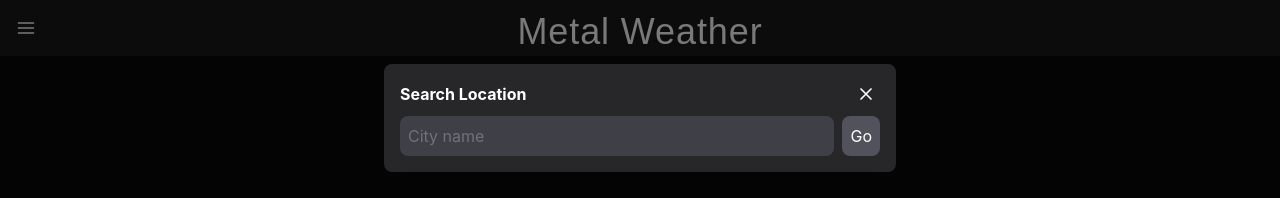
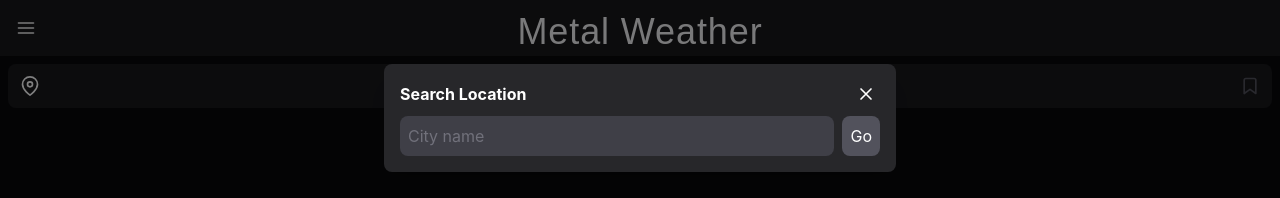
Before and after one commit to okorz001/metal-weather, a Next.js app: page / in a window 1280 px wide. Shown: the top 198 px of the page. Built offline with nearby package versions, Linux system fonts and the light colour scheme; a web font is replaced by a local one.

Commit message:
Layout fixes

```diff
--- a/src/app/layout.tsx
+++ b/src/app/layout.tsx
@@ -24,7 +24,7 @@ export default function RootLayout({
 }) {
   return (
     <html lang="en" className={jimNightshade.variable}>
-      <body className="min-w-80">
+      <body className="min-h-screen w-screen min-w-80">
         <SettingsProvider>
           <AppBar />
           {children}
--- a/src/app/page.tsx
+++ b/src/app/page.tsx
@@ -4,7 +4,7 @@ import HomeContent from "@/components/HomeContent";
 
 export default function Home() {
   return (
-    <main className="flex flex-col items-center px-2 pb-8">
+    <main className="flex flex-col px-2 pb-8">
       <Suspense fallback={<div>Loading…</div>}>
         <HomeContent />
       </Suspense>
--- a/src/components/HomeContent.tsx
+++ b/src/components/HomeContent.tsx
@@ -131,7 +131,7 @@ export default function HomeContent() {
   const location = result?.ok === true ? result.weather.displayName : null;
 
   return (
-    <div className="mt-2 w-full max-w-fit space-y-2">
+    <div className="mt-2 w-full space-y-2">
       <LocationBar
         location={location}
         onOpenModal={() => setModalOpen(true)}
--- a/src/components/LocationBar.tsx
+++ b/src/components/LocationBar.tsx
@@ -68,12 +68,12 @@ export default function LocationBar({
 
       <button
         onClick={onOpenModal}
-        className="min-w-0 flex-1 text-center text-lg font-semibold"
+        className="min-w-0 flex-1 overflow-x-auto text-lg font-semibold whitespace-nowrap"
       >
         {location ?? <span className="text-zinc-500">Search for a city…</span>}
       </button>
 
-      <div aria-hidden className={iconBtn}>
+      <div aria-hidden className={`flex-shrink-0 ${iconBtn}`}>
         <svg
           viewBox="0 0 24 24"
           fill="none"
--- a/src/components/MusicPlayer.tsx
+++ b/src/components/MusicPlayer.tsx
@@ -111,7 +111,7 @@ export default function MusicPlayer({ song }: { song: Song }) {
         onChange={handleSeek}
         disabled={loadError}
         aria-label="Seek"
-        className="h-1 flex-1 cursor-pointer accent-zinc-600 disabled:cursor-not-allowed disabled:opacity-40 dark:accent-zinc-400"
+        className="h-1 min-w-0 flex-1 cursor-pointer accent-zinc-600 disabled:cursor-not-allowed disabled:opacity-40 dark:accent-zinc-400"
       />
       <span className="flex-shrink-0 font-mono text-xs text-zinc-600 dark:text-zinc-400">
         {`${formatTime(currentTime)} / ${formatTime(duration)}`}
```
